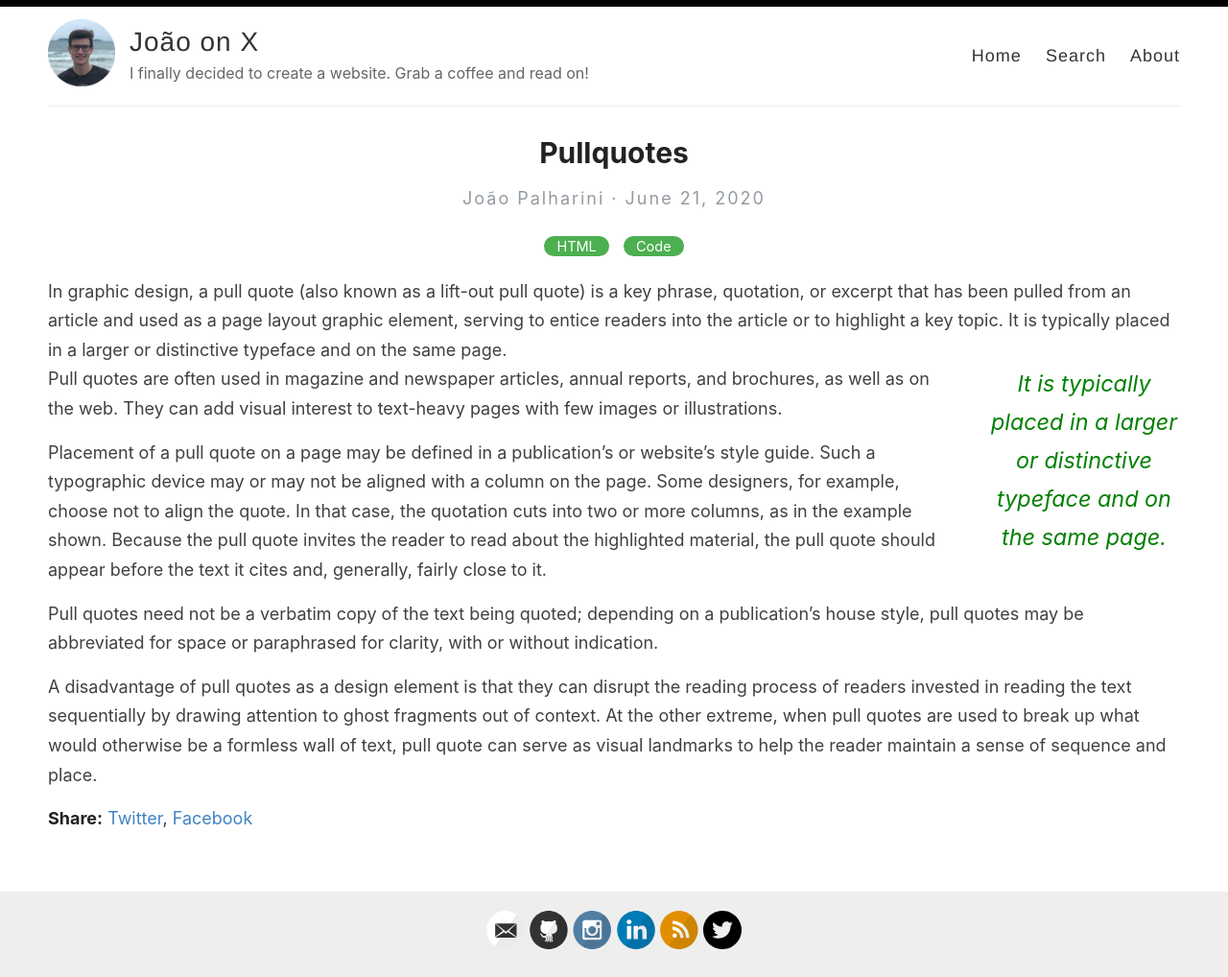
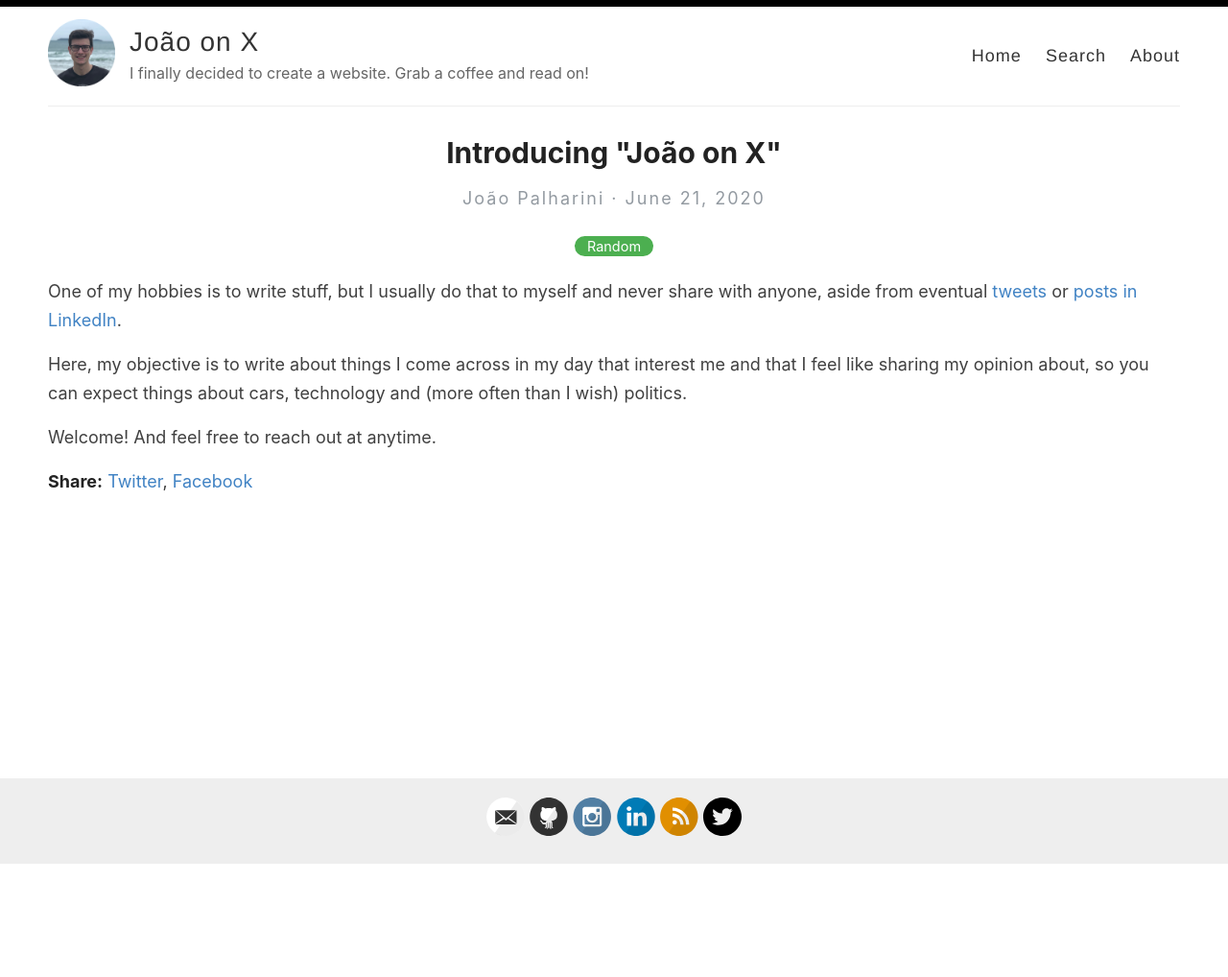
Before and after one commit to jpalharini/website, a Jekyll site: the page built from _posts/2020-06-21-introduction.md, in a window 1280 px wide. Shown: the whole page at 96% size. Built offline with Jekyll 4.4.1, drawn with Linux system fonts in a browser that asks for light colours; after the commit the page ends 901 px from its top, so only the background shows below that.

Commit message:
Forgot to save post :facepalm

```diff
--- a/_config.yml
+++ b/_config.yml
@@ -52,7 +52,7 @@ enforce_ssl: https://www.amitmerchant.com/reverie
 # (http://yourusername.github.io/repository-name)
 # and NOT your User repository (http://yourusername.github.io)
 # then add in the baseurl here, like this: "/repository-name"
-#baseurl: "/reverie"
+baseurl: "/"
 
 #
 # !! You don't need to change any of the configuration flags below !!
--- a/_posts/2020-06-21-introduction.md
+++ b/_posts/2020-06-21-introduction.md
@@ -1,14 +1,12 @@
 ---
 layout: post
-title:  Pullquotes
-categories: [HTML,Code]
-excerpt: In graphic design, a pull quote (also known as a lift-out pull quote) is a key phrase, quotation, or excerpt that has been pulled from an article and used as a page layout graphic element, serving to entice readers into the article or to highlight a key topic.
+title:  Introducing "João on X"
+categories: [Random]
+excerpt: Why I started this and what to expect
 ---
 
-In graphic design, a pull quote (also known as a lift-out pull quote) is a key phrase, quotation, or excerpt that has been pulled from an article and used as a page layout graphic element, serving to entice readers into the article or to highlight a key topic. {% include pullquote.html quote="It is typically placed in a larger or distinctive typeface and on the same page." %} Pull quotes are often used in magazine and newspaper articles, annual reports, and brochures, as well as on the web. They can add visual interest to text-heavy pages with few images or illustrations.
+One of my hobbies is to write stuff, but I usually do that to myself and never share with anyone, aside from eventual [tweets](https://twitter.com/jpalharini) or [posts in LinkedIn](https://linkedin.com/in/joaopalharini).
 
-Placement of a pull quote on a page may be defined in a publication's or website's style guide. Such a typographic device may or may not be aligned with a column on the page. Some designers, for example, choose not to align the quote. In that case, the quotation cuts into two or more columns, as in the example shown. Because the pull quote invites the reader to read about the highlighted material, the pull quote should appear before the text it cites and, generally, fairly close to it.
+Here, my objective is to write about things I come across in my day that interest me and that I feel like sharing my opinion about, so you can expect things about cars, technology and (more often than I wish) politics.
 
-Pull quotes need not be a verbatim copy of the text being quoted; depending on a publication's house style, pull quotes may be abbreviated for space or paraphrased for clarity, with or without indication.
-
-A disadvantage of pull quotes as a design element is that they can disrupt the reading process of readers invested in reading the text sequentially by drawing attention to ghost fragments out of context. At the other extreme, when pull quotes are used to break up what would otherwise be a formless wall of text, pull quote can serve as visual landmarks to help the reader maintain a sense of sequence and place.
+Welcome! And feel free to reach out at anytime.
```
